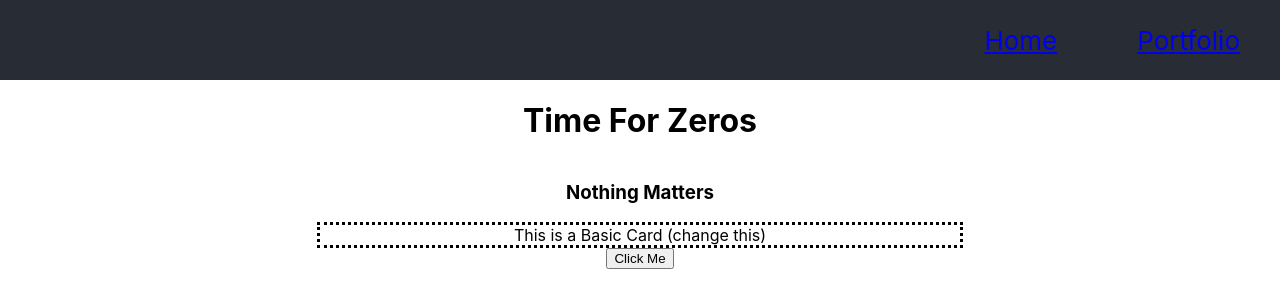
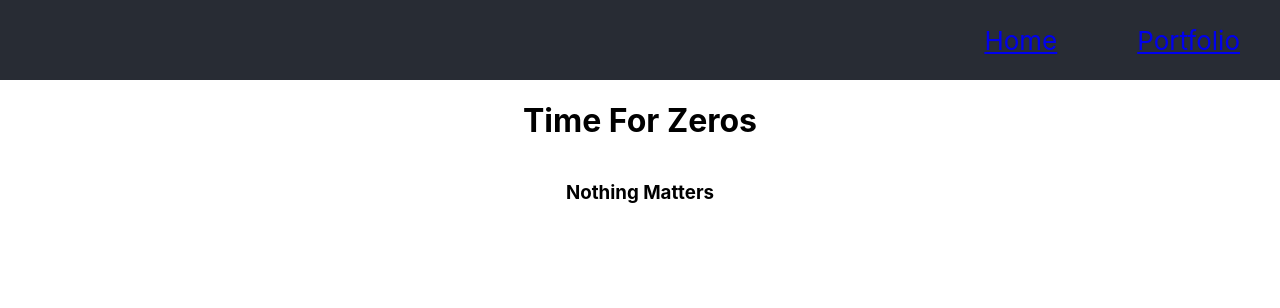
Before and after one commit to TimeForZeros/portfolio-react, a React (Create React App) app: page /Portfolio in a window 1280 px wide. Shown: the top 308 px of the page. Built offline with nearby package versions, Linux system fonts and the light colour scheme.

Commit message:
Removed Card Folder

```diff
--- a/src/App.js
+++ b/src/App.js
@@ -3,7 +3,6 @@ import ReactDOM from "react-dom";
 import { Route, Switch, Redirect, Link } from "react-router-dom";
 import "./App.css";
 import NavBar from "./components/NavBar/NavBar";
-import Card from "./components/Card/Card";
 
 function ZeroChange() {
   let arr = this.state.title.split(" ");
@@ -50,8 +49,6 @@ class App extends Component {
           <div className="item-container">
             <h1>{this.state.title}</h1>
             <h3> Nothing Matters</h3>
-            <Card />
-            <button onClick={this.handleZero}>Click Me</button>
           </div>
         </body>
       </div>
--- a/src/components/Card/Card.css
+++ /dev/null
@@ -1,8 +0,0 @@
-.card-container {
-    display: flex;
-    border-style: dotted;
-    justify-content: space-around;
-    width: 50vw;
-}
-.card {
-}
--- a/src/components/Card/Card.jsx
+++ /dev/null
@@ -1,14 +0,0 @@
-import React from "react";
-import "./Card.css";
-
-const Card = props => {
-  return (
-    <div className='card-container'>
-        <div className='card'>
-            This is a Basic Card (change this)
-        </div>
-    </div>
-  );
-};
-
-export default Card;
```
